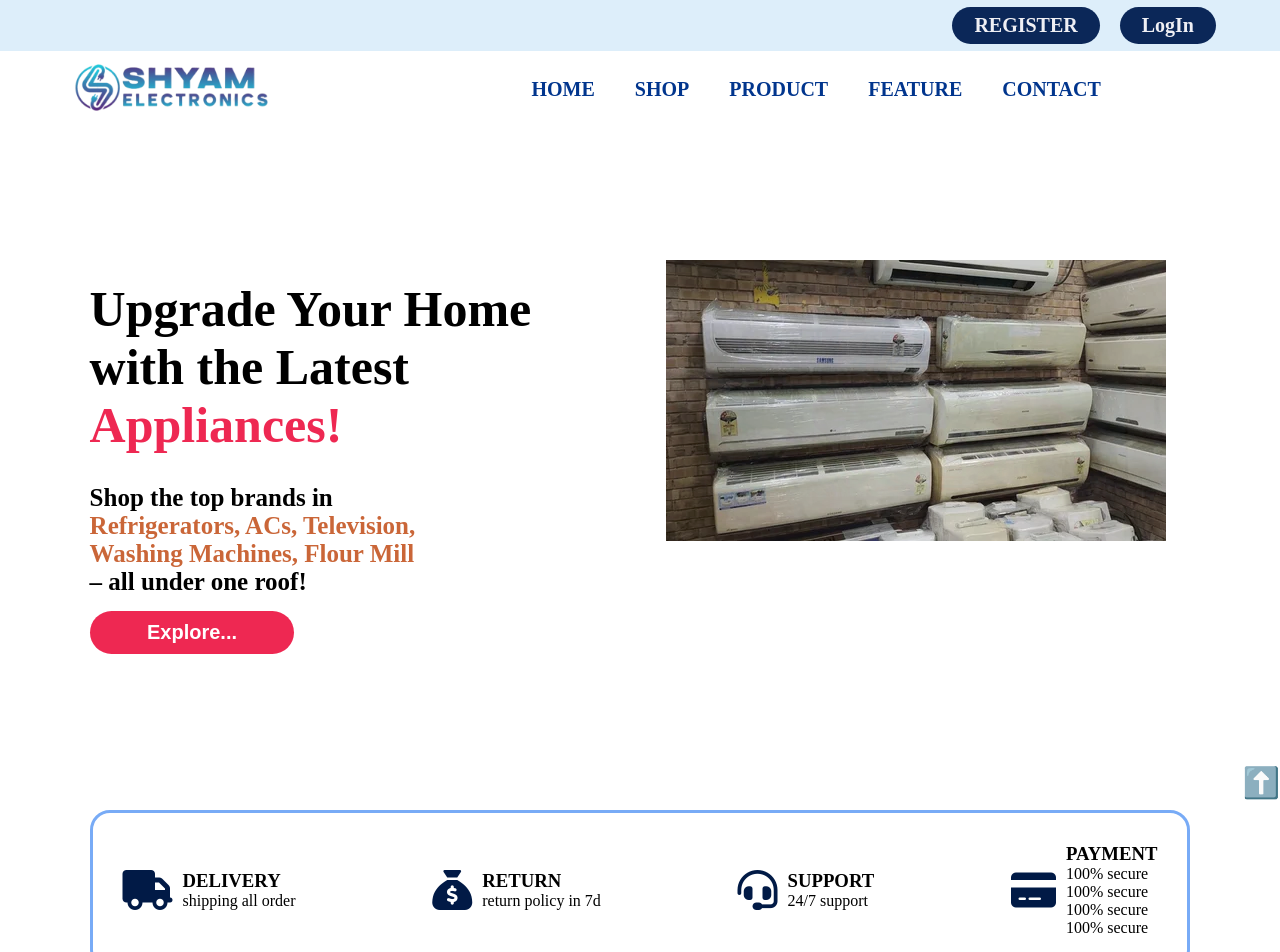
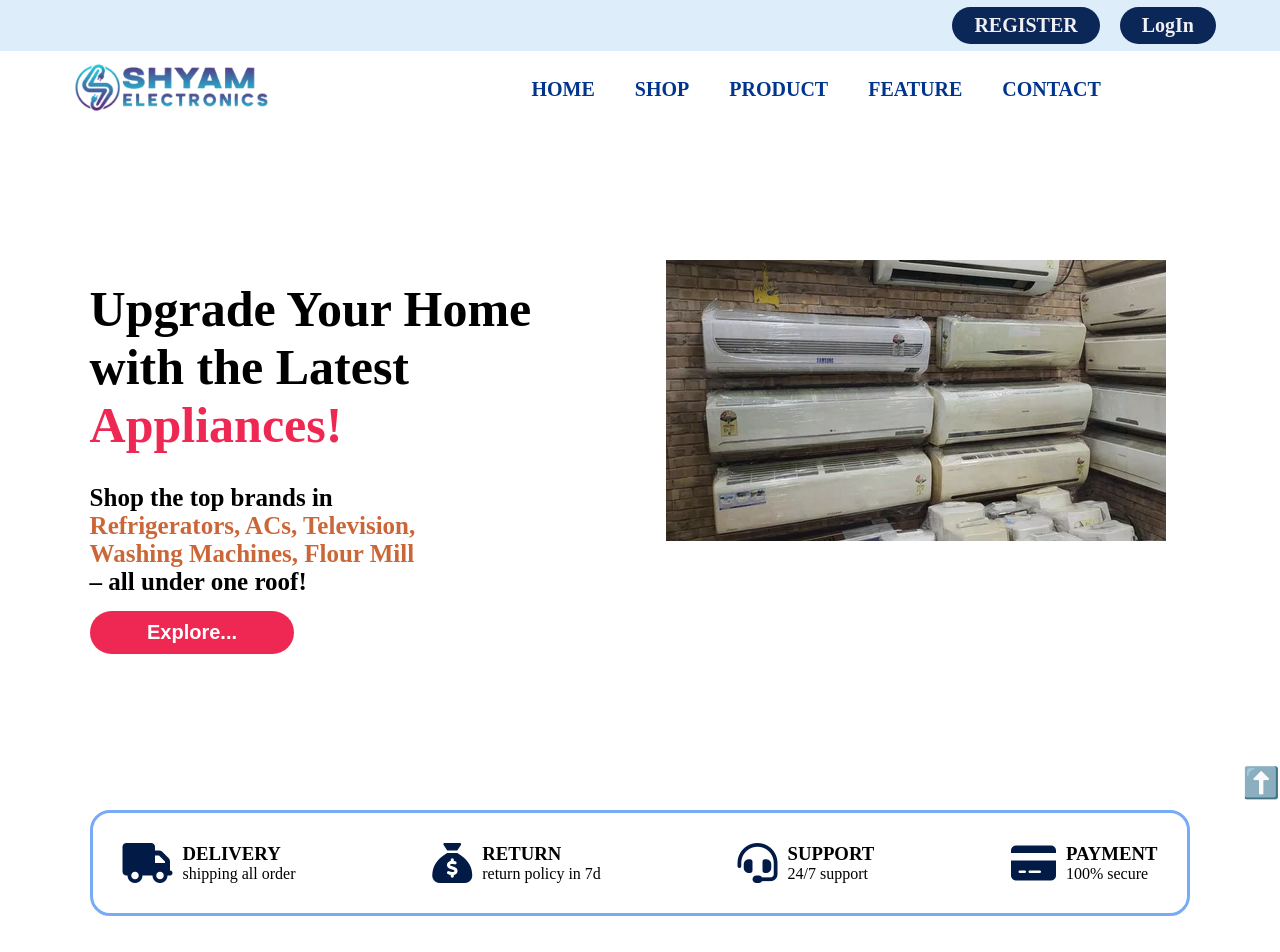
Before and after one commit to vrushti-sangani/Shyam1111, a React (Create React App) app: page / in a window 1280 px wide. Shown: the top 952 px of the page. Built offline with nearby package versions, Linux system fonts and the light colour scheme.

Commit message:
change home

```diff
--- a/src/component/home.js
+++ b/src/component/home.js
@@ -97,9 +97,6 @@ return (
                 <div>
                     <h3>PAYMENT</h3>
                     <p>100% secure</p>
-                    <p>100% secure</p>
-                    <p>100% secure</p>
-                    <p>100% secure</p>
                 </div>
             </div>
         </section>
```
